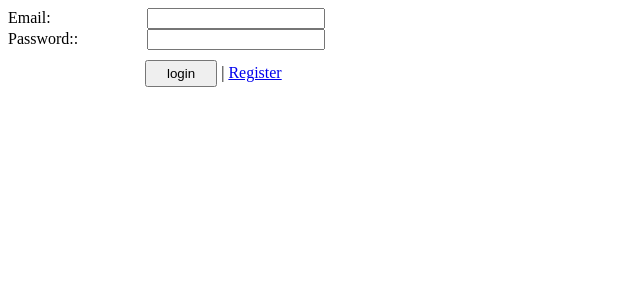
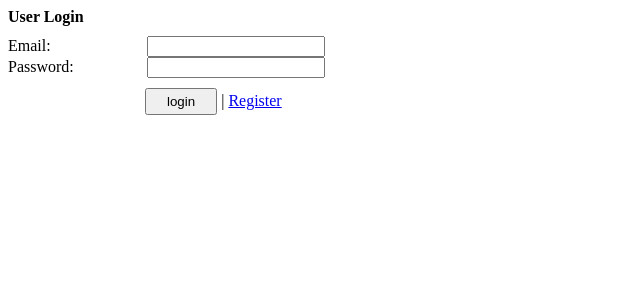
Before and after one commit to sitetester/user-registration, a Symfony app: template templates/security/login.html.twig in a window 1280 px wide. Shown: the top 300 px of the page, without its empty margins (0-640 px from the left). Run offline with Twig, Linux system fonts and the light colour scheme; the template is opened without the code that fills it, so the values that code supplies are empty; some libraries are stand-ins or nearby versions.

Commit message:
templates updated.

```diff
--- a/public/css/register.css
+++ b/public/css/register.css
@@ -45,8 +45,3 @@
 div.flash-notice{
     color: green;
 }
-
-div.welcome {
-    font-weight: bold;
-    margin-bottom: 10px;
-}
--- a/templates/base.html.twig
+++ b/templates/base.html.twig
@@ -10,7 +10,7 @@
 {% block body %}
 
     {% if app.user %}
-        <div class="welcome"> Welcome, {{ app.user.username|default('') }}</div>
+        <div style="font-weight: bold; margin-bottom: 20px;"> Welcome, {{ app.user.username|default('') }}</div>
     {% endif %}
 
     {% for message in app.flashes('notice') %}
--- a/templates/security/login.html.twig
+++ b/templates/security/login.html.twig
@@ -7,6 +7,12 @@
 
 {% block body %}
     {{ parent() }}
+
+    <div id="header_menu">
+        <b style="display: inline">User Login</b>
+    </div>
+
+
     <div id="user">
         <form action="{{ path('login') }}" method="post">
             <div>
@@ -15,7 +21,7 @@
             </div>
 
             <div>
-                <label for="password">Password:</label>
+                <label for="password">Password</label>
                 <input type="password" id="password" name="_password"/>
             </div>
             <div>
```
Also changed, not shown: src/Controller/UserController.php (+0 -8 lines).
